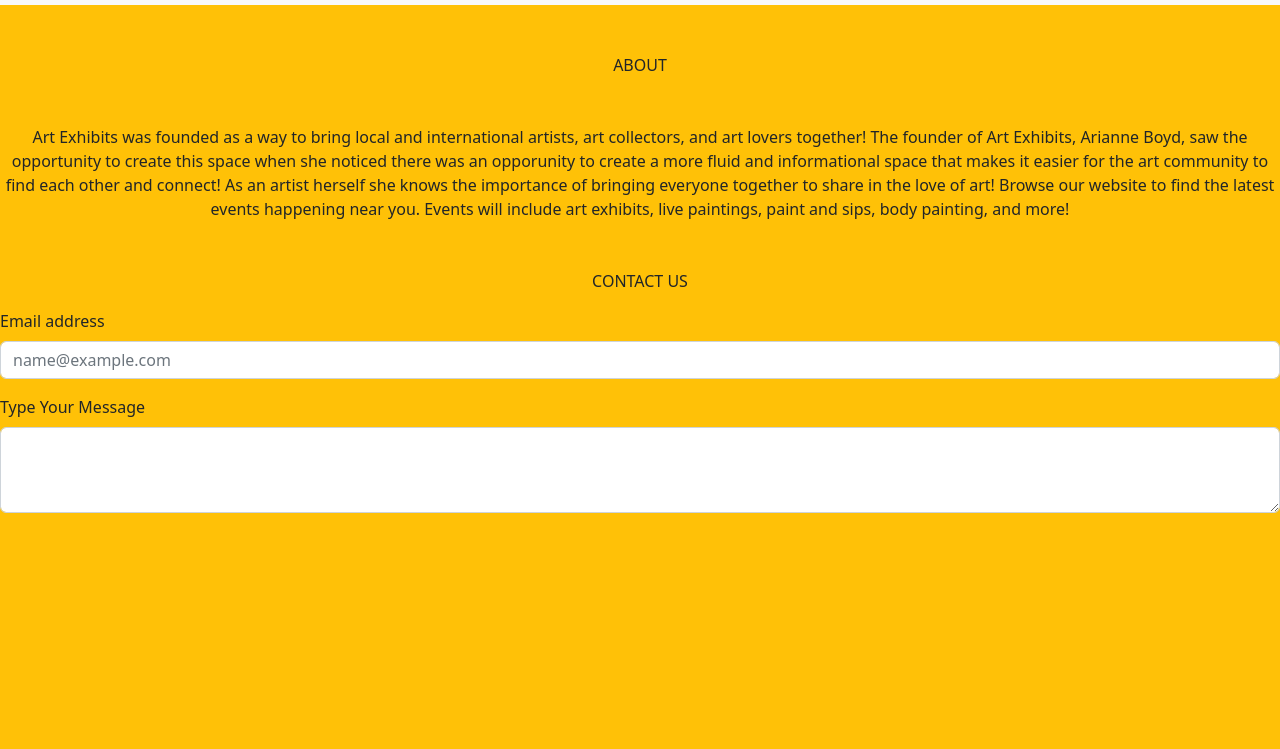
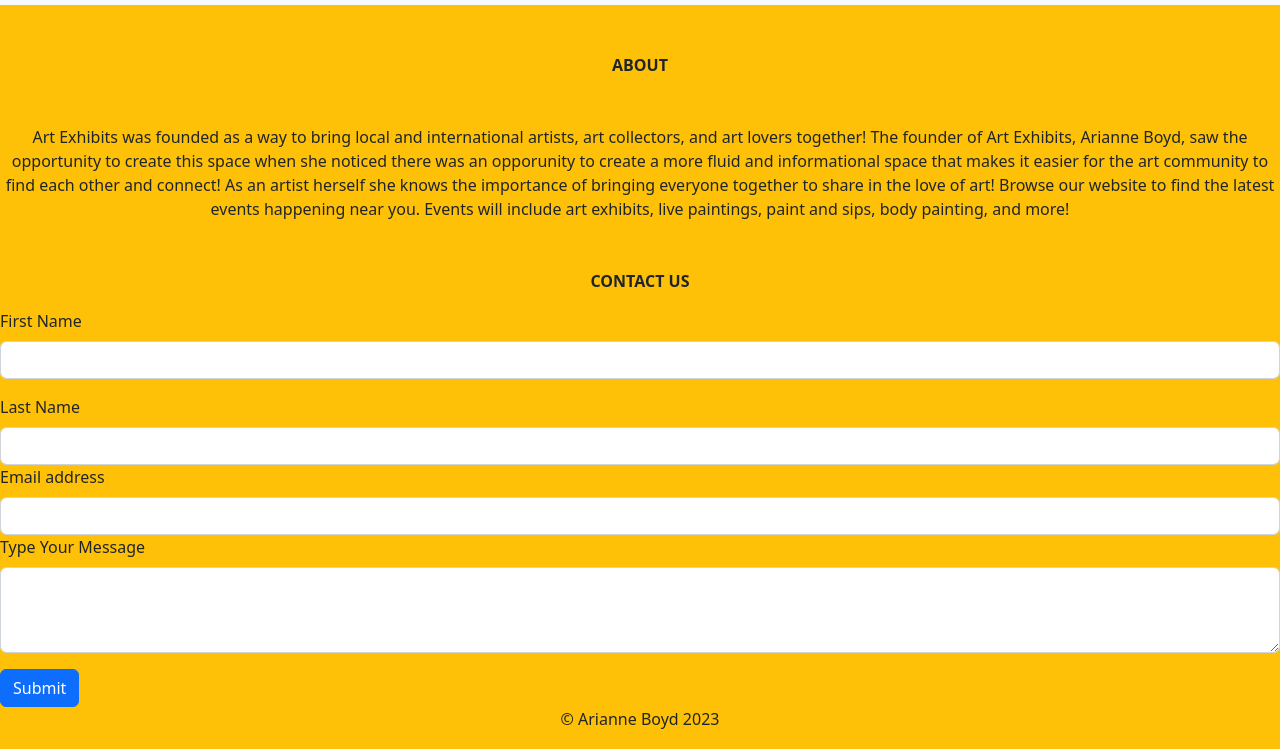
Before and after one commit to boydarianne/bootstrap-event-website, a plain HTML site: page about.html in a window 1280 px wide. Shown: the part 51-800 px from the top of the page. Drawn offline with nearby package versions, Linux system fonts and the light colour scheme.

Commit message:
added javascript to js file and using bootstrap to about.html

```diff
--- a/about.html
+++ b/about.html
@@ -61,7 +61,7 @@
       </nav>
     </header>
     <main>
-      <p class="text-uppercase text-center mt-5">About</p>
+      <p class="text-uppercase text-center mt-5 fw-bold">About</p>
       <section class="text-center mt-5">
         Art Exhibits was founded as a way to bring local and international
         artists, art collectors, and art lovers together! The founder of Art
@@ -74,17 +74,40 @@
         include art exhibits, live paintings, paint and sips, body painting, and
         more!
       </section>
-      <p class="text-center mt-5 text-uppercase">Contact Us</p>
+      <p class="text-center mt-5 text-uppercase fw-bold">Contact Us</p>
       <section>
+        <form>
           <div class="mb-3">
+            <label for="exampleFormControlInput1" class="form-label"
+              >First Name</label
+            >
+            <input
+              required
+              oninput="getFirstName(event)"
+              type="text"
+              class="form-control"
+              aria-label="First name"
+            />
+          </div>
+          <div class="col">
+            <label for="exampleFormControlInput1.1" class="form-label"
+              >Last Name</label
+            >
+            <input
+              required
+              oninput="getLastName(event)"
+              type="text"
+              class="form-control"
+              aria-label="Last name"
+            />
             <label for="exampleFormControlInput1" class="form-label"
               >Email address</label
             >
             <input
+              required
               type="email"
               class="form-control"
               id="exampleFormControlInput1"
-            placeholder="name@example.com"
             />
           </div>
           <div class="mb-3">
@@ -92,14 +115,19 @@
               >Type Your Message</label
             >
             <textarea
+              required
               class="form-control"
               id="exampleFormControlTextarea1"
               rows="3"
             ></textarea>
           </div>
+          <div>
+            <input class="btn btn-primary" type="submit" value="Submit" />
+          </div>
+        </form>
       </section>
     </main>
-    <footer></footer>
+    <footer class="text-center">&copy; Arianne Boyd 2023</footer>
     <script
       src="https://cdn.jsdelivr.net/npm/bootstrap@5.2.3/dist/js/bootstrap.bundle.min.js"
       integrity="sha384-kenU1KFdBIe4zVF0s0G1M5b4hcpxyD9F7jL+jjXkk+Q2h455rYXK/7HAuoJl+0I4"
--- a/app.js
+++ b/app.js
@@ -1,3 +1,23 @@
 'use strict';
 
 console.log ("hello world")
+
+
+function getFirstName(event) {
+event.preventDefault();
+
+const value = event.target.value;
+
+console.log(value)
+console.log(event)
+}
+
+
+
+function getLastName(event) {
+    event.preventDefault();
+
+    const value = event.target.value;
+
+    console.log(value)
+    }
```
Lines whose indentation alone changed are shown as unchanged.
